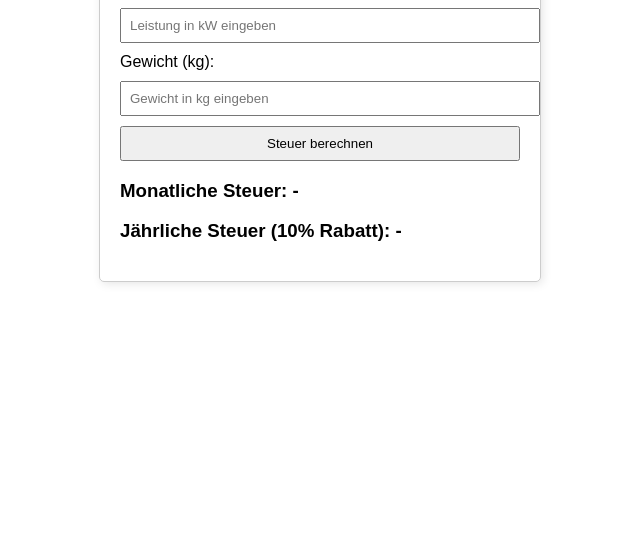
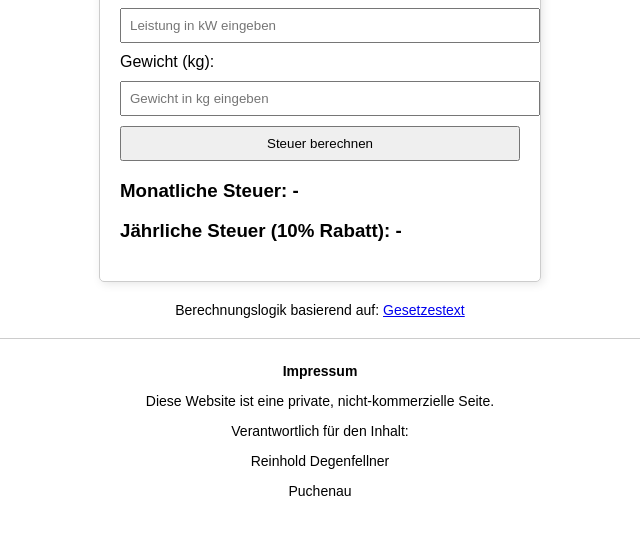
Before and after one commit to spotprices/ev-tax-austria, a plain HTML site: page page/index.html in a window 1280 px wide. Shown: the part 129-664 px from the top of the page, without its empty margins (320-960 px from the left). Drawn offline with Linux system fonts and the light colour scheme.

Commit message:
add link to law

```diff
--- a/page/index.html
+++ b/page/index.html
@@ -30,6 +30,11 @@
             font-size: 14px;
             text-align: center;
         }
+        .source {
+            margin-top: 20px;
+            font-size: 14px;
+            text-align: center;
+        }
     </style>
 </head>
 <body>
@@ -45,6 +50,18 @@
 
         <h3>Monatliche Steuer: <span id="result">-</span></h3>
         <h3>Jährliche Steuer (10% Rabatt): <span id="yearlyResult">-</span></h3>
+    </div>
+
+    <div class="source">
+        <p>Berechnungslogik basierend auf: <a href="https://www.parlament.gv.at/dokument/XXVIII/I/34/fnameorig_1671562.html" target="_blank">Gesetzestext</a></p>
+    </div>
+
+    <div class="impressum">
+        <p><strong>Impressum</strong></p>
+        <p>Diese Website ist eine private, nicht-kommerzielle Seite.</p>
+        <p>Verantwortlich für den Inhalt:</p>
+        <p>Reinhold Degenfellner</p>
+        <p>Puchenau</p>
     </div>
 
     <script>
```
